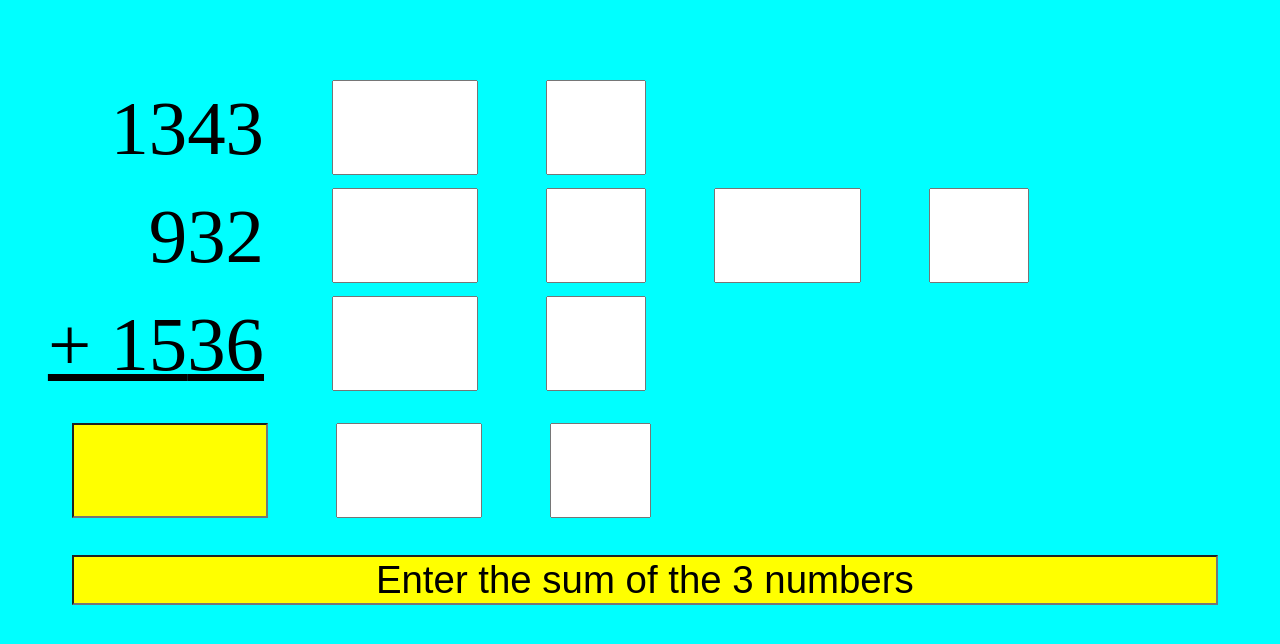
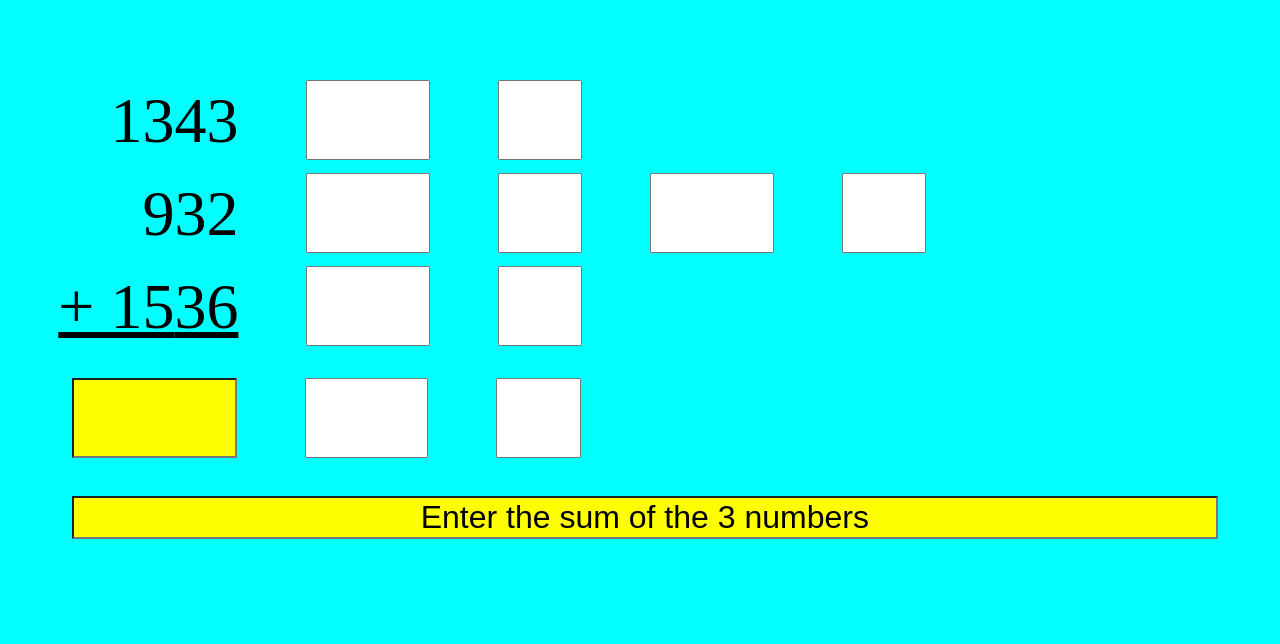
Before and after one commit to mebartsch/mebartsch.github.io, a Jekyll site: the page projects/CastingNines/TryIt/index.html, which Jekyll copies as it is, in a window 1280 px wide. Shown: the top 644 px of the page. Built offline with Jekyll 4.4.1, drawn with Linux system fonts in a browser that asks for light colours.

Commit message:
Update index.html

```diff
--- a/projects/CastingNines/TryIt/index.html
+++ b/projects/CastingNines/TryIt/index.html
@@ -53,16 +53,16 @@
  input {
   margin-left:5vw;
   text-align:center;
-  font-size:6vw;
+  font-size:5vw;
  }
  label {
   display: inline-block;
-  width: 20vw;
+  width: 18vw;
   text-align: right;
-  font-size:6vw;
+  font-size:5vw;
  }
  .messageBox {
-  font-size:3vw;
+  font-size:2.5vw;
   width:90%;
   text-align:center;
   background:yellow;
@@ -70,7 +70,7 @@
 .smallbox{width:1.2em}
 .largebox{width:1.8em}
 #img1{
-  width:25vw;
+  width:22vw;
   vertical-align:top;
   visibility:hidden;
 }
```
